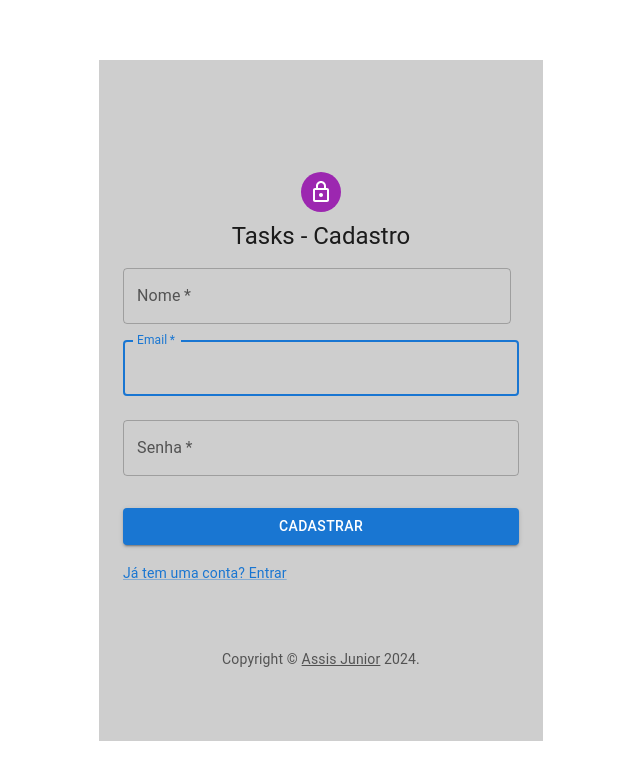
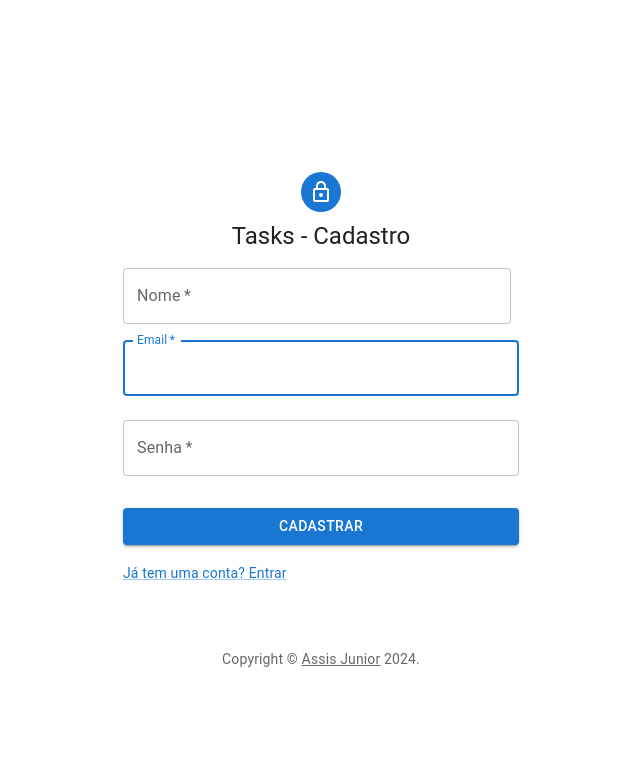
Before and after one commit to AssFerj/tasks, a React (Vite) app in the folder front/: page /cadastro in a window 1280 px wide. Shown: the part 170-950 px from the top of the page, without its empty margins (319-959 px from the left). Built offline with nearby package versions, Linux system fonts and the light colour scheme; the HTML template or start-up script is replaced by a standard one.

Commit message:
feat: finish register page and create user request

```diff
--- a/front/src/pages/Register.tsx
+++ b/front/src/pages/Register.tsx
@@ -11,6 +11,7 @@ import Typography from '@mui/material/Typography';
 import Container from '@mui/material/Container';
 import { useNavigate } from 'react-router-dom';
 import { useState } from 'react';
+import { createUser } from '../services/api.service';
 
 function Copyright(props: any) {
   return (
@@ -31,20 +32,19 @@ export default function SignUp() {
   const [email, setEmail] = useState('');
   const [password, setPassword] = useState('');
 
-  const submitregister = (event: React.FormEvent<HTMLFormElement>) => {
+  const submitregister = async (event: React.FormEvent<HTMLFormElement>) => {
     event.preventDefault();
-    // const userToCreate = {
-    //   name,
-    //   email,
-    //   password
-    // }
-    // dispatch(createUserAction(userToCreate));
-    navigate('/');
-    return;
+    try {
+      await createUser({name, email, password})
+      navigate('/');
+      return;
+    } catch (error) {
+      console.log(error, 'Submit Register');
+    }
   };
 
   return (
-    <Container component="main" maxWidth="xs" sx={{height: '50%', background: '#cecece', p: 5, mt: '18%'}}>
+    <Container component="main" maxWidth="xs" sx={{height: '50%', p: 5, mt: '18%'}}>
       <Box
         sx={{
           marginTop: 8,
@@ -53,7 +53,7 @@ export default function SignUp() {
           alignItems: 'center',
         }}
       >
-        <Avatar sx={{ m: 1, bgcolor: 'secondary.main' }}>
+        <Avatar sx={{ m: 1, bgcolor: 'primary.main' }}>
           <LockOutlinedIcon />
         </Avatar>
         <Typography component="h1" variant="h5">
```
